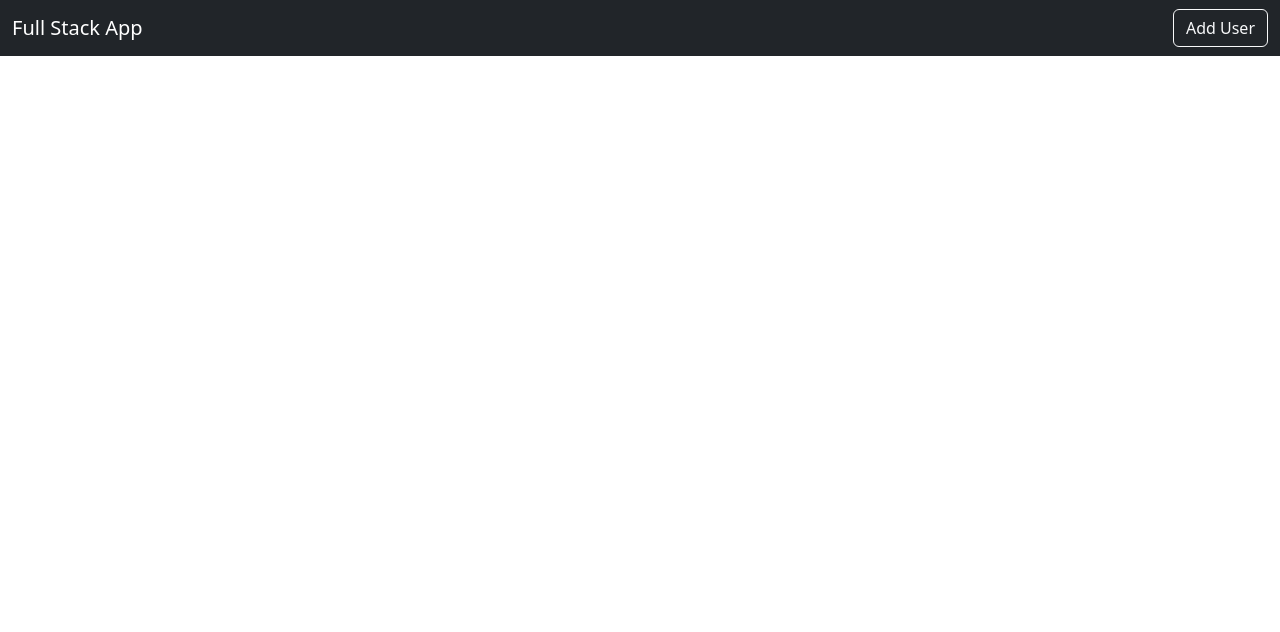
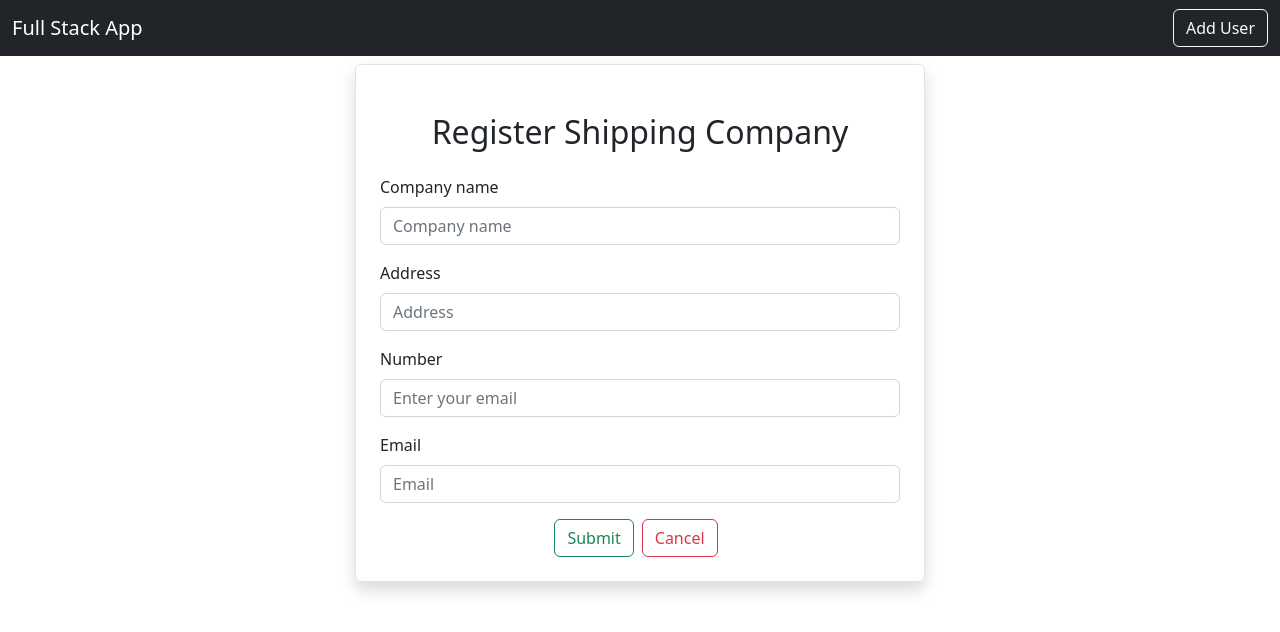
Before and after one commit to adiljin/capstone_fullstack-frontend, a React (Create React App) app: page /pages/clientman/addclient in a window 1280 px wide. Shown: the top 632 px of the page. Built offline with nearby package versions, Linux system fonts and the light colour scheme.

Commit message:
Additional functionality for Company-shipper forms

```diff
--- a/src/App.js
+++ b/src/App.js
@@ -12,6 +12,7 @@ import CustMan from './pages/cust/CustMan';
 import RoutMan from './pages/routes/RoutMan';
 import AddRoute from './pages/routes/AddRoute';
 import EditRoute from './pages/routes/EditRoute';
+import AddClient from './pages/client/AddClient';
 
 function App() {
   return (
@@ -24,8 +25,12 @@ function App() {
           <Route exact path='/adduser' element={<AddUser/>}/>
           <Route exact path='/edituser/:id' element={<EditUser/>}/>
           <Route exact path='/viewuser/:id' element={<ViewUser/>}/>
+
           <Route exact path='/pages/clientman' element={<ClientMan/>}/>
+          <Route exact path='/pages/clientman/addclient' element={<AddClient/>}/>
+
           <Route exact path='/pages/custman' element={<CustMan/>}/>
+
           <Route exact path='/pages/routman' element={<RoutMan/>}/>
           <Route exact path='/pages/routes/addroute' element={<AddRoute/>}/>
           <Route exact path='/pages/routes/editroute/:id' element={<EditRoute/>}/>
--- /dev/null
+++ b/src/pages/client/AddClient.js
@@ -0,0 +1,102 @@
+import axios from 'axios'
+import React, { useState } from 'react'
+import { useNavigate } from 'react-router-dom'
+import { Link } from 'react-router-dom'
+
+export default function AddClient() {
+
+    let navigate = useNavigate()
+
+    const [client, setUser] = useState({
+        name: "",
+        address: "",
+        number: "",
+        e_mail: ""
+    })
+
+    const { name, address, number, e_mail} = client
+
+    const onInputChange = (e) => {
+        setUser({ ...client, [e.target.name]: e.target.value })
+    }
+
+
+    const onSubmit = async (e) => {
+        if(client.name!==""&&client.address!==""&&client.number!==""&&client.e_mail!==""){
+            e.preventDefault();
+            await axios.post("http://localhost:8080/company-ship", client)
+            navigate("/pages/clientman")
+        }else{
+            alert("Please fill out all fields.");
+        }
+
+    }
+
+    return (
+        <div className='container'>
+            <div className='row'>
+                <div className='col-md-6 offset-md-3 border rounded p-4 mt-2 shadow'>
+                    <h2 className='text-center m-4'>Register Shipping Company</h2>
+
+                    <form onSubmit={(e) => onSubmit(e)}>
+
+                        <div className='mb-3 text-start'>
+                            <label htmlFor='name' className='form-label'>
+                                Company name
+                            </label>
+                            <input
+                                type={"text"}
+                                className="form-control"
+                                placeholder="Company name"
+                                name="name"
+                                value={name}
+                                onChange={(e) => onInputChange(e)}
+                            />
+                        </div>
+                        <div className='mb-3 text-start'>
+                            <label htmlFor='address' className='form-label'>
+                                Address
+                            </label>
+                            <input
+                                type={"text"}
+                                className="form-control"
+                                placeholder="Address"
+                                name="address"
+                                value={address}
+                                onChange={(e) => onInputChange(e)}
+                            />
+                        </div>
+                        <div className='mb-3 text-start'>
+                            <label htmlFor='number' className='form-label'>
+                                Number
+                            </label>
+                            <input
+                                type={"text"}
+                                className="form-control"
+                                placeholder="Enter your email"
+                                name="number"
+                                value={number}
+                                onChange={(e) => onInputChange(e)}
+                            />
+                        </div>
+                        <div className='mb-3 text-start'>
+                            <label htmlFor='Email' className='form-label'>
+                                Email
+                            </label>
+                            <input
+                                type={"text"}
+                                className="form-control"
+                                placeholder="Email"
+                                name="e_mail"
+                                value={e_mail}
+                                onChange={(e) => onInputChange(e)}
+                            />
+                        </div>
+                        <button type='submit' className='btn btn-outline-success'>Submit</button>
+                        <Link type='submit' className='btn btn-outline-danger mx-2'to={'/pages/clientman'}>Cancel</Link>
+                    </form>
+                </div>
+            </div>
+        </div>
+    )
+}
--- a/src/pages/client/ClientMan.js
+++ b/src/pages/client/ClientMan.js
@@ -8,10 +8,9 @@ export default function ClientMan() {
             <div className='py-4'>
                 {
                     <div class="d-grid gap-2 col-6 mx-auto">
-                        <button class="btn btn-dark" type="button">Register shipping company</button>
+                        <Link class="btn btn-dark" type="button" to={`/pages/clientman/addclient`}>Register shipping company</Link>
                         <button class="btn btn-dark" type="button">Edit shipping company</button>
-                        <button class="btn btn-dark" type="button">Delete shipping company</button>
-                        <button class="btn btn-dark" type="button">View shipping company</button>
+                        <button class="btn btn-dark" type="button">View/Delete shipping company</button>
                         <Link class="btn btn-dark my-4" type="button" to={`/pages/main`}>Return</Link>
                     </div>
                 }
--- a/src/pages/routes/RoutMan.js
+++ b/src/pages/routes/RoutMan.js
@@ -42,6 +42,7 @@ export default function RoutMan() {
                             route.map((routee, index) =>
                                 <tr>
                                     <th scope="row" key={index}>{index + 1}</th>
+                                    {/* <td>{routee.id}</td> */}
                                     <td>{routee.portName}</td>
                                     <td>{routee.priceFrom}</td>
                                     {/* <td>{routee.id}</td> */}
```
